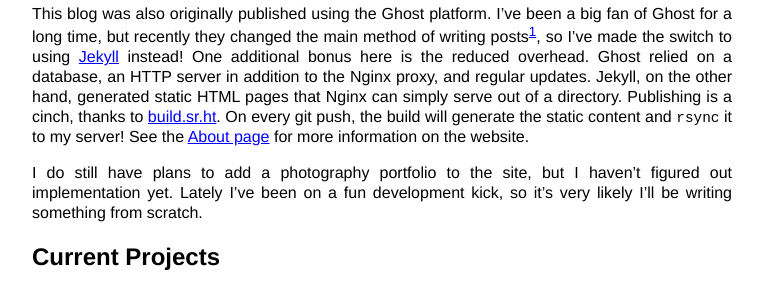
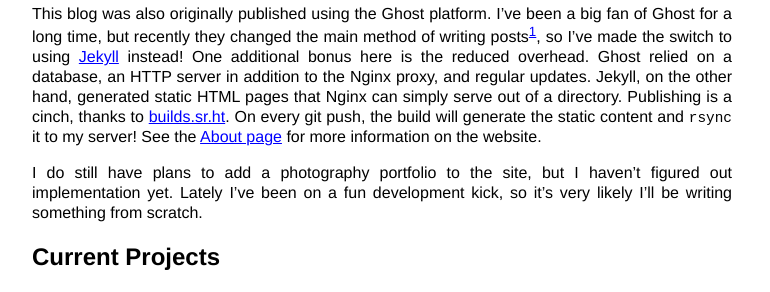
Before and after one commit to prplecake/jrgnsn.net, a Jekyll site: the page built from _posts/2019-05-12-Update-May-2019.md, in a window 1280 px wide. Shown: the part 244-536 px from the top of the page, without its empty margins (258-1028 px from the left). Built offline with Jekyll 4.4.1, drawn with Linux system fonts in a browser that asks for light colours; some of the changed lines change nothing that is shown.

Commit message:
[WIP #5]: Fix broken links in 2019-05-12 post

```diff
--- a/_posts/2019-05-12-Update-May-2019.md
+++ b/_posts/2019-05-12-Update-May-2019.md
@@ -19,7 +19,7 @@
 overhead. Ghost relied on a database, an HTTP server in addition to the
 Nginx proxy, and regular updates. Jekyll, on the other hand, generated
 static HTML pages that Nginx can simply serve out of a directory.
-Publishing is a cinch, thanks to [build.sr.ht][buildsrht]. On every git
+Publishing is a cinch, thanks to [builds.sr.ht][buildssrht]. On every git
 push, the build will generate the static content and `rsync` it to my
 server! See the [About page](/about/#about-this-site) for more
 information on the website.
@@ -60,9 +60,9 @@
     Mastodon server now onto the new VPS.
 
 [jekyll]: https://jekyllrb.com/
-[buildsrht]: https://build.sr.ht/
+[buildssrht]: https://builds.sr.ht/
 [VeganMSP.com]: https://veganmsp.com/
-[stocfs]: /project/stocfs
+[stocfs]: /projects/stocfs.html
 [Mastodon]: https://joinmastodon.org/
 
 [^1]: Ghost used to be pure Markdown, but they've since moved to a more
```
